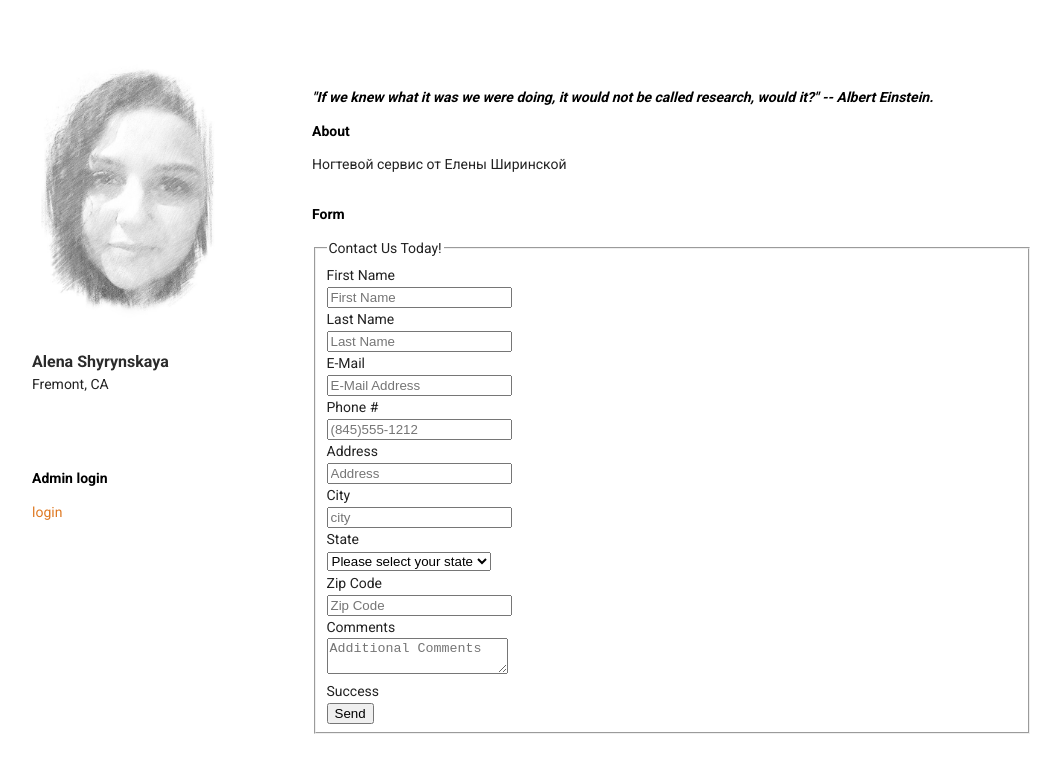
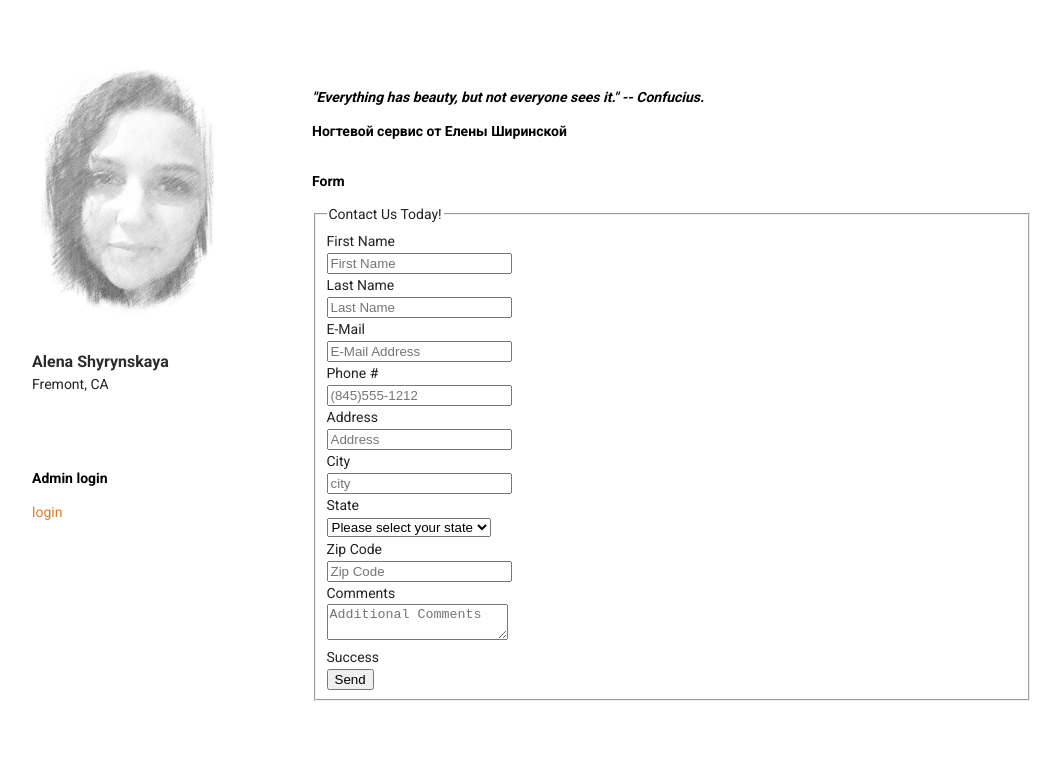
Before and after one commit to lenamanipedi/lenamanipedi.github.io, a plain HTML site: page index.html in a window 1280 px wide. Shown: the whole page, without its empty margins (108-1169 px from the left). Drawn offline with nearby package versions, Linux system fonts and the light colour scheme.

Commit message:
Update index.html

```diff
--- a/index.html
+++ b/index.html
@@ -68,9 +68,8 @@
       </header>
 
       <section>
-      <h2><i> "If we knew what it was we were doing, it would not be called research, would it?" -- Albert Einstein.</i></h1>
-      <h1>About</h1>
-      Ногтевой сервис от Елены Ширинской
+      <h2><i> "Everything has beauty, but not everyone sees it." -- Confucius.</i></h1>
+        <h1> Ногтевой сервис от Елены Ширинской </h1>
 <div id="uniquename" style="display:none;">
 
 </div>
```
